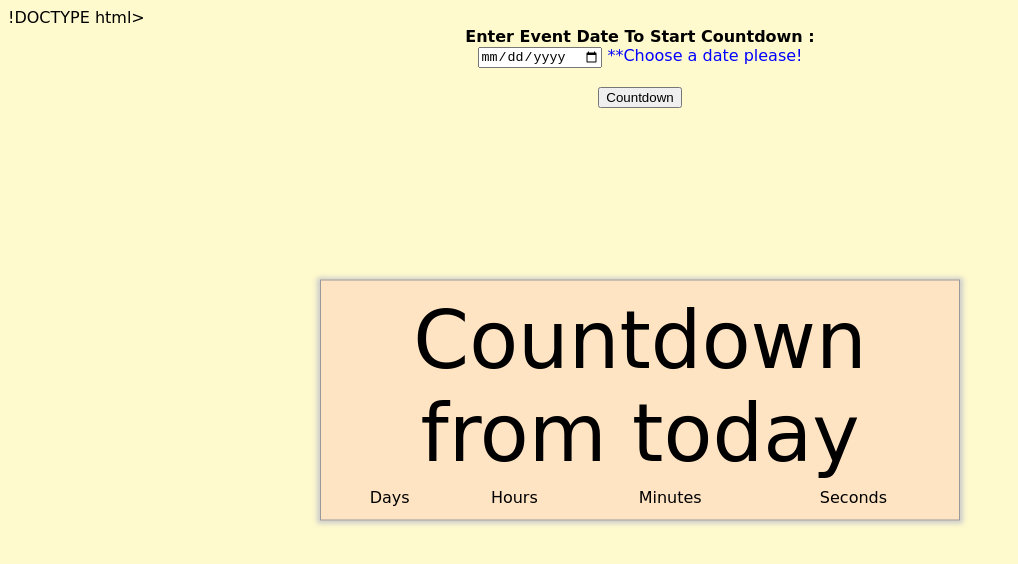
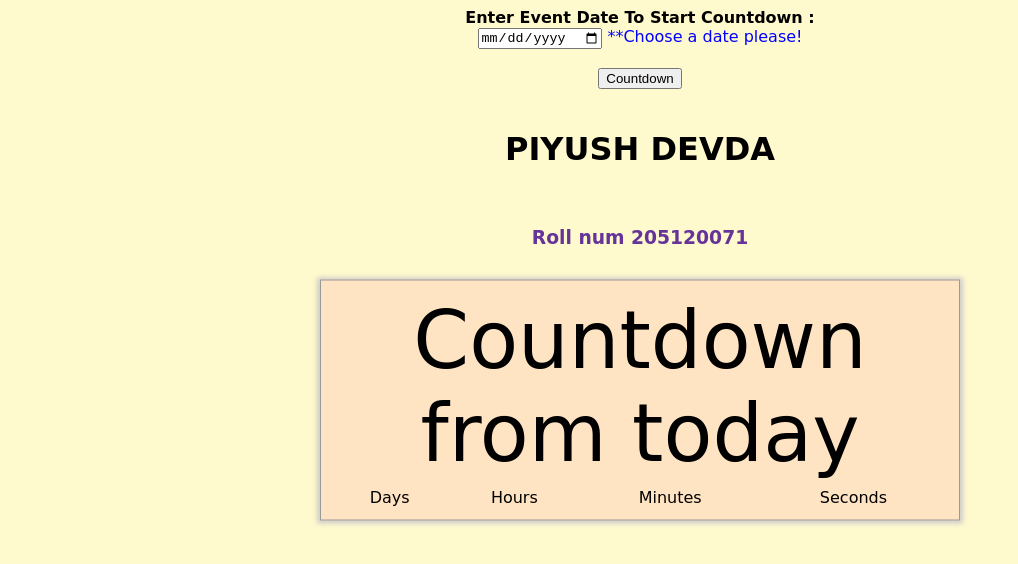
Before and after one commit to piyussh22/countdown, a plain HTML site: page index.html in a window 1280 px wide. Shown: the whole page, without its empty margins (0-1018 px from the left). Drawn offline with Linux system fonts and the light colour scheme.

Commit message:
Initial commit

```diff
--- a/index.html
+++ b/index.html
@@ -1,4 +1,4 @@
-!DOCTYPE html>
+<!DOCTYPE html>
 <html>
 <head>
   <title>Birthday Countdown</title>
@@ -29,7 +29,7 @@
 <body>
     <table class="countdownContainer">
         <tr class="info">
-            <td colspan="4">Countdown from today</td>
+            <td colspan="4">Countdown from today </td>
         </tr>
         <tr class="info">
             <td id="days"></td>
@@ -52,7 +52,8 @@
 
 
         <button type="submit" onclick = "Countdown()"> Countdown </button> <br><br>
-        <h3 style="color:32A80F" id="result" align="center"></h3>
+        <h1 style="color:32A80F" id="result" align="center">PIYUSH DEVDA</h1>  <br>
+        <h3 style="color: rebeccapurple"  align="center">Roll num 205120071</h3>
         </center>
 
     <script type="text/javascript">
```
